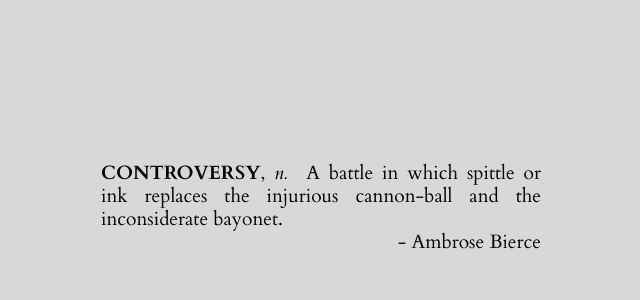
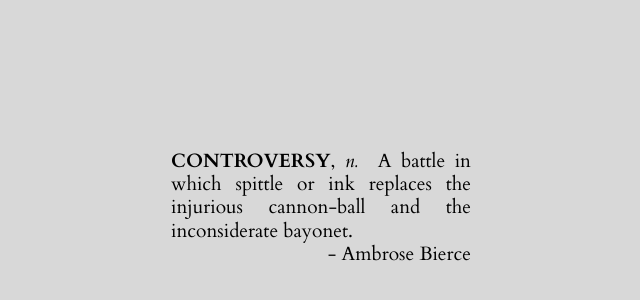
Before and after one commit to camdendotlol/bayonets, a plain HTML site: page index.html in a window 1280 px wide. Shown: the part 192-492 px from the top of the page, without its empty margins (319-959 px from the left). Drawn offline with Linux system fonts and the light colour scheme.

Commit message:
reduce max width

```diff
--- a/main.css
+++ b/main.css
@@ -21,7 +21,7 @@ p, span {
 }
 
 .quote {
-  max-width: 440px;
+  max-width: 300px;
   margin: 20px;
   text-align: justify;
   text-justify: kashida;
```
